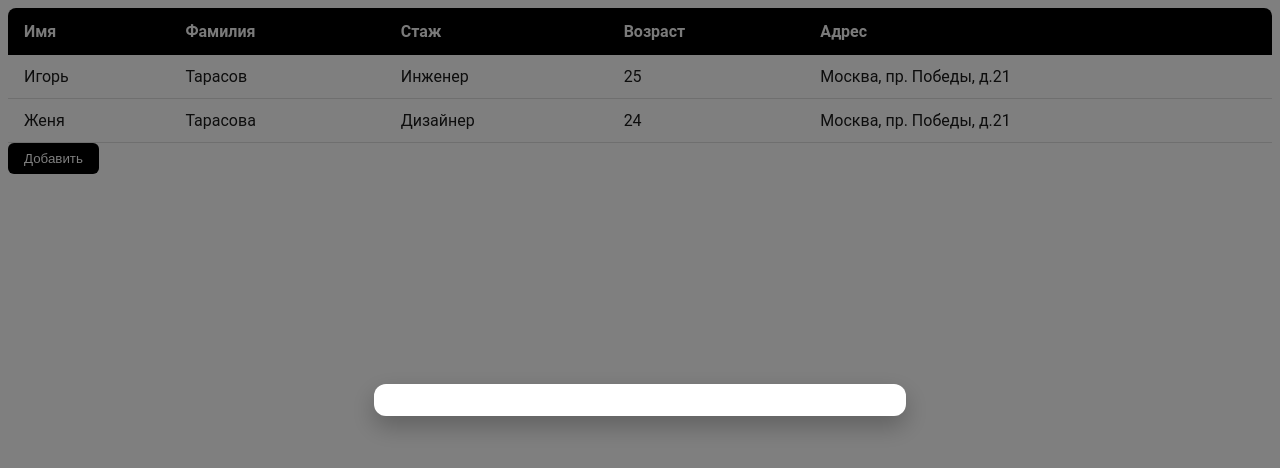
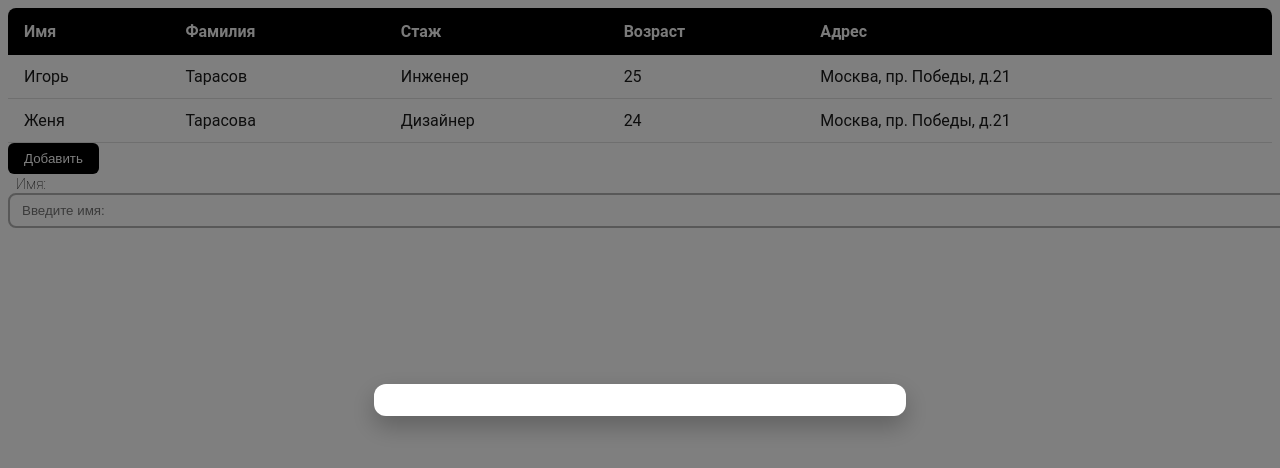
Before and after one commit to Ruzik13/employee_editor, a Vue app: page / in a window 1280 px wide. Shown: the top 468 px of the page. Built offline with nearby package versions, Linux system fonts and the light colour scheme.

Commit message:
Ref  4: Создал компоненту input

```diff
--- a/src/App.vue
+++ b/src/App.vue
@@ -12,6 +12,10 @@
     @click-outside="closeModal"
   >
   </CustomModal>
+  <custom-input
+    label="Имя:"
+    placeholder="Введите имя:"
+  ></custom-input>
 </template>
 
 <script setup>
@@ -20,6 +24,7 @@ import CustomTable from "@/components/CustomTable.vue";
 import CustomModal from "@/components/CustomModal.vue";
 import {computed, ref} from "vue";
 import CustomButton from "@/components/CustomButton.vue";
+import CustomInput from "@/components/CustomInput.vue";
 
 const userStore = useUserStore();
 const users = computed(() => userStore.users)
--- /dev/null
+++ b/src/components/CustomInput.vue
@@ -0,0 +1,73 @@
+<template>
+  <div class="wrapper">
+    <label class>
+      {{label}}
+    </label>
+    <input
+      type="text"
+      :placeholder="placeholder"
+      @input="handleInput"
+    >
+  </div>
+
+  <div
+    v-if="error"
+    class="error-message">
+    {{error}}
+  </div>
+</template>
+
+<script setup>
+defineProps({
+  modelValue: {
+    type: [String, Number],
+    default: ''
+  },
+  label: {
+    type: String,
+    default: ''
+  },
+  placeholder: {
+    type: String,
+    default: 'Введите значение...'
+  },
+  error: {
+    type: String,
+    default: ''
+  }
+});
+
+const emit = defineEmits(['update:modelValue'])
+
+const handleInput = (value) => {
+  emit('update:modelValue', value)
+}
+</script>
+
+<style scoped>
+.wrapper {
+  width: 100%;
+}
+
+label {
+  padding:0 8px;
+
+  font-size: 14px;
+  font-weight: lighter;
+}
+
+input {
+  width: 100%;
+
+  padding: 8px 12px;
+
+  outline: none;
+  border-radius: 8px;
+  border: 2px solid #b1b1b1;
+
+  transition: all 0.2s ease;
+}
+
+
+
+</style>
```
